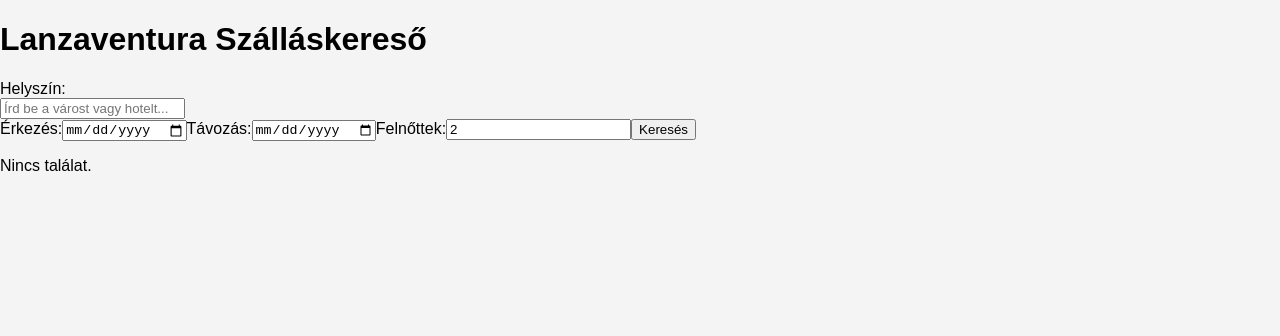
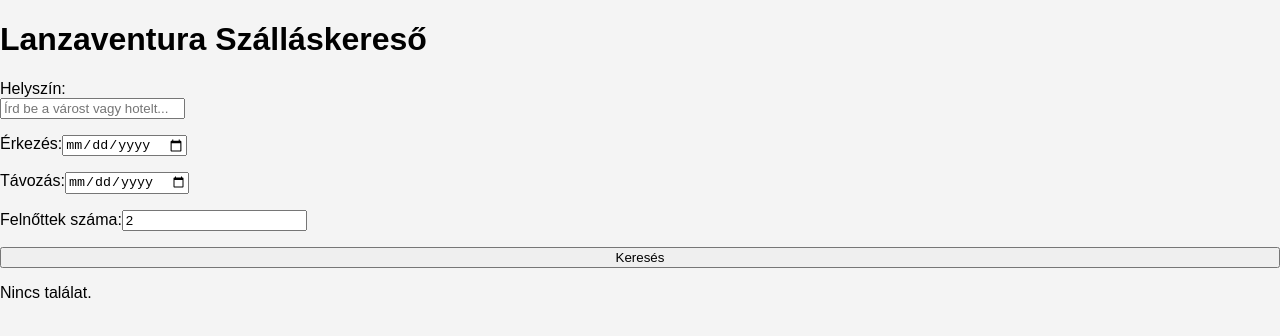
Before and after one commit to Jozsefmarian/lanzaventura-frontend, a React (Vite) app: page / in a window 1280 px wide. Shown: the top 336 px of the page. Built offline with nearby package versions, Linux system fonts and the light colour scheme.

Commit message:
Frissítve: Autocomplete és SearchForm javítása a működő kereséshez

```diff
--- a/src/components/SearchForm.jsx
+++ b/src/components/SearchForm.jsx
@@ -11,28 +11,30 @@ export default function SearchForm({ onSearch }) {
     e.preventDefault();
 
     if (!selected) {
-      alert("Kérlek, válassz egy javaslatot!");
+      alert("Kérlek, válassz egy javaslatot a listából!");
       return;
     }
 
     const base = {
       residence: "HU",
       nationality: "HU",
+      currency: "HUF",
       checkin,
       checkout,
       guests: [{ adults, children: [] }],
-      currency: "HUF",
     };
 
     if (selected.type === "hotel") {
       onSearch({ ...base, ids: [Number(selected.id)] });
+    } else if (selected.type === "region" || selected.type === "city") {
+      onSearch({ ...base, region_id: Number(selected.id) });
     } else {
-      onSearch({ ...base, region_id: Number(selected.id) });
+      alert("Nem támogatott keresési típus: " + selected.type);
     }
   };
 
   return (
-    <form onSubmit={handleSubmit}>
+    <form onSubmit={handleSubmit} style={{ display: "flex", flexDirection: "column", gap: "1rem" }}>
       <label>
         Helyszín:
         <Autocomplete onSelect={(item) => setSelected(item)} />
@@ -42,6 +44,7 @@ export default function SearchForm({ onSearch }) {
         Érkezés:
         <input
           type="date"
+          name="checkin"
           value={checkin}
           onChange={(e) => setCheckin(e.target.value)}
           required
@@ -52,6 +55,7 @@ export default function SearchForm({ onSearch }) {
         Távozás:
         <input
           type="date"
+          name="checkout"
           value={checkout}
           onChange={(e) => setCheckout(e.target.value)}
           required
@@ -59,12 +63,14 @@ export default function SearchForm({ onSearch }) {
       </label>
 
       <label>
-        Felnőttek:
+        Felnőttek száma:
         <input
           type="number"
+          name="adults"
           min="1"
           value={adults}
           onChange={(e) => setAdults(Number(e.target.value))}
+          required
         />
       </label>
 
```
